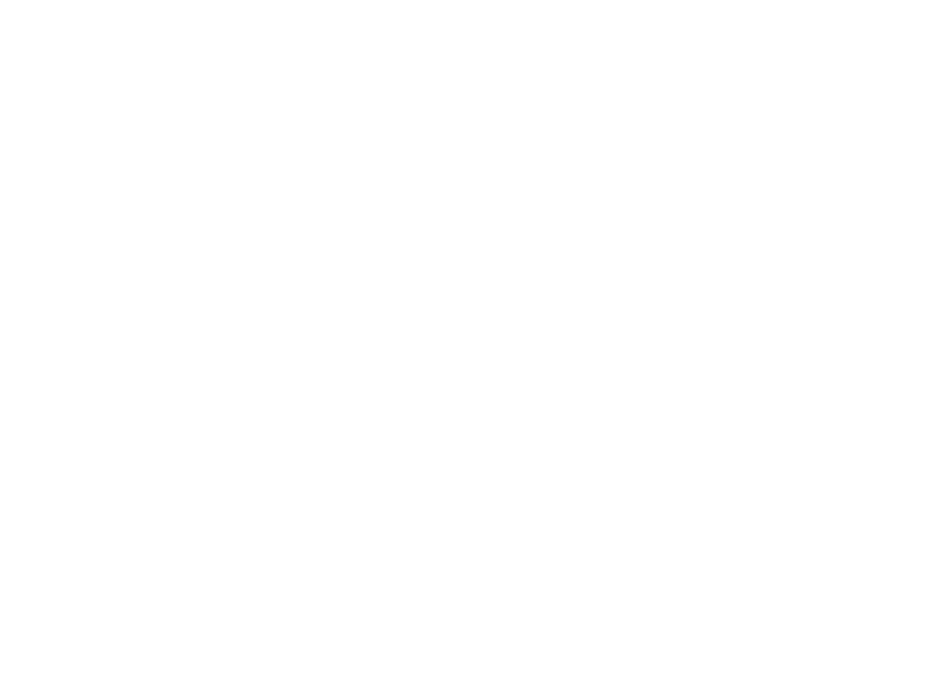
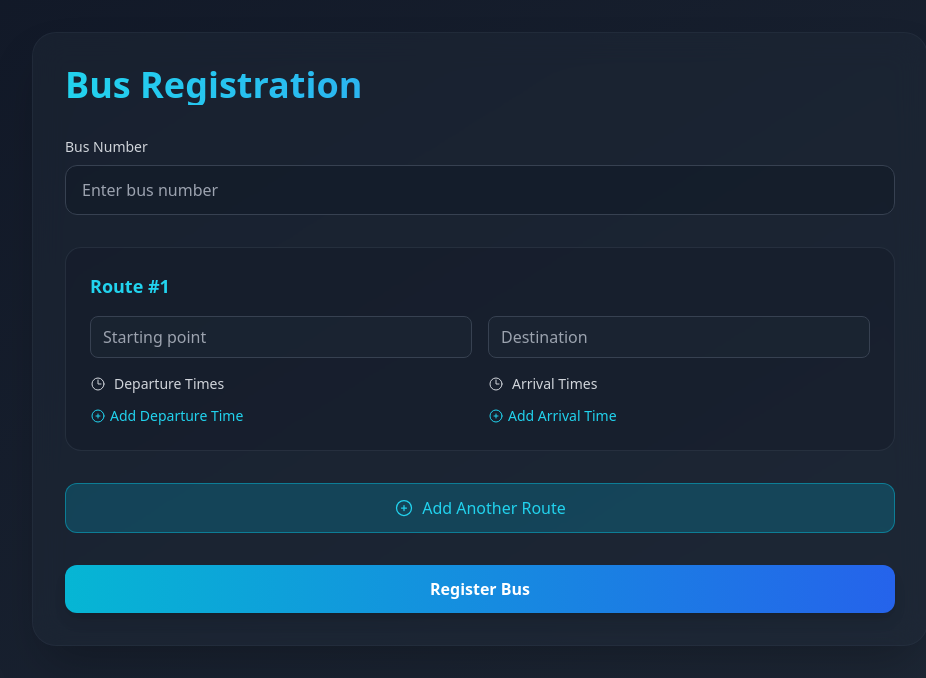
Before and after one commit to RaninduAmarasinghe/busbuddy_companyweb, a React (Create React App) app: page /bus/register in a window 1280 px wide. Before the commit this address had no page. Shown: the top 678 px of the page, without its empty margins (160-1086 px from the left). Built offline with nearby package versions, Linux system fonts and the light colour scheme.

Commit message:
add bus page

```diff
--- a/package.json
+++ b/package.json
@@ -4,13 +4,16 @@
   "private": true,
   "dependencies": {
     "@heroicons/react": "^2.2.0",
+    "@hookform/resolvers": "^4.1.0",
     "cra-template": "1.2.0",
     "react": "^19.0.0",
     "react-dom": "^19.0.0",
+    "react-hook-form": "^7.54.2",
     "react-icons": "^5.5.0",
     "react-router-dom": "^7.1.5",
     "react-scripts": "5.0.1",
-    "web-vitals": "^4.2.4"
+    "web-vitals": "^4.2.4",
+    "yup": "^1.6.1"
   },
   "scripts": {
     "start": "react-scripts start",
--- a/src/App.js
+++ b/src/App.js
@@ -2,6 +2,7 @@
 import Login from "./pages/Login";
 import Dashboard from "./pages/Dashboard";
 import Driverregister from "./pages/Driverregister";
+import Busregister from "./pages/Busregister";
 
 function App() {
   return (
@@ -10,6 +11,7 @@
         <Route path="/" element={<Login />} />
         <Route path="/dashboard" element={<Dashboard />} />
         <Route path="/driver/register" element={<Driverregister />} />
+        <Route path="/bus/register" element={<Busregister />} />
       </Routes>
     </Router>
   );
--- /dev/null
+++ b/src/pages/Busregister.js
@@ -0,0 +1,249 @@
+import React from 'react';
+import { useForm, useFieldArray } from 'react-hook-form';
+import { yupResolver } from '@hookform/resolvers/yup';
+import * as yup from 'yup';
+import { PlusCircleIcon, TrashIcon, ClockIcon } from '@heroicons/react/24/outline';
+
+const schema = yup.object().shape({
+  busNumber: yup.string().required('Bus number is required'),
+  routes: yup.array().of(
+    yup.object().shape({
+      startPoint: yup.string().required('Start point is required'),
+      endPoint: yup.string().required('End point is required'),
+      departureTimes: yup.array().of(
+        yup.string().required('Departure time is required')
+      ).min(1, 'At least one departure time required'),
+      arrivalTimes: yup.array().of( // Added arrivalTimes validation
+        yup.string().required('Arrival time is required')
+      ).min(1, 'At least one arrival time required')
+    })
+  ).min(1, 'At least one route required')
+});
+
+const RouteFields = ({ control, register, routeIndex, errors, onRemove }) => {
+  const { fields: departureTimes, append: appendDeparture, remove: removeDeparture } = useFieldArray({
+    control,
+    name: `routes.${routeIndex}.departureTimes`
+  });
+
+  // Added arrivalTimes field array
+  const { fields: arrivalTimes, append: appendArrival, remove: removeArrival } = useFieldArray({
+    control,
+    name: `routes.${routeIndex}.arrivalTimes`
+  });
+
+  return (
+    <div className="bg-gray-900/30 p-6 rounded-2xl border border-gray-700/50">
+      <div className="flex justify-between items-center mb-4">
+        <h3 className="text-lg font-semibold text-cyan-400">
+          Route #{routeIndex + 1}
+        </h3>
+        {routeIndex > 0 && (
+          <button
+            type="button"
+            onClick={onRemove}
+            className="text-rose-400 hover:text-rose-300 transition-colors"
+          >
+            <TrashIcon className="h-5 w-5" />
+          </button>
+        )}
+      </div>
+
+      <div className="grid grid-cols-1 md:grid-cols-2 gap-4">
+        <div className="relative">
+          <input
+            {...register(`routes.${routeIndex}.startPoint`)}
+            className="w-full bg-gray-800/50 border border-gray-700 rounded-lg py-2 px-3 text-gray-100 focus:ring-cyan-500"
+            placeholder="Starting point"
+          />
+          {errors.routes?.[routeIndex]?.startPoint && (
+            <p className="text-rose-400 text-sm mt-1">
+              {errors.routes[routeIndex].startPoint.message}
+            </p>
+          )}
+        </div>
+
+        <div className="relative">
+          <input
+            {...register(`routes.${routeIndex}.endPoint`)}
+            className="w-full bg-gray-800/50 border border-gray-700 rounded-lg py-2 px-3 text-gray-100 focus:ring-cyan-500"
+            placeholder="Destination"
+          />
+          {errors.routes?.[routeIndex]?.endPoint && (
+            <p className="text-rose-400 text-sm mt-1">
+              {errors.routes[routeIndex].endPoint.message}
+            </p>
+          )}
+        </div>
+      </div>
+
+      {/* Added arrival times section */}
+      <div className="mt-4 grid grid-cols-1 md:grid-cols-2 gap-4">
+        <div className="space-y-3">
+          <label className="text-sm font-medium text-gray-300 flex items-center gap-2">
+            <ClockIcon className="h-4 w-4" />
+            Departure Times
+          </label>
+          {departureTimes.map((time, timeIndex) => (
+            <div key={time.id} className="flex items-center gap-2">
+              <input
+                type="time"
+                {...register(`routes.${routeIndex}.departureTimes.${timeIndex}`)}
+                className="bg-gray-800/50 border border-gray-700 rounded-lg py-2 px-3 text-gray-100"
+              />
+              {timeIndex > 0 && (
+                <button
+                  type="button"
+                  onClick={() => removeDeparture(timeIndex)}
+                  className="text-rose-400 hover:text-rose-300"
+                >
+                  <TrashIcon className="h-4 w-4" />
+                </button>
+              )}
+            </div>
+          ))}
+          <button
+            type="button"
+            onClick={() => appendDeparture('')}
+            className="text-cyan-400 hover:text-cyan-300 text-sm flex items-center gap-1"
+          >
+            <PlusCircleIcon className="h-4 w-4" />
+            Add Departure Time
+          </button>
+          {errors.routes?.[routeIndex]?.departureTimes && (
+            <p className="text-rose-400 text-sm mt-1">
+              {errors.routes[routeIndex].departureTimes.message}
+            </p>
+          )}
+        </div>
+
+        {/* New arrival times section */}
+        <div className="space-y-3">
+          <label className="text-sm font-medium text-gray-300 flex items-center gap-2">
+            <ClockIcon className="h-4 w-4" />
+            Arrival Times
+          </label>
+          {arrivalTimes.map((time, timeIndex) => (
+            <div key={time.id} className="flex items-center gap-2">
+              <input
+                type="time"
+                {...register(`routes.${routeIndex}.arrivalTimes.${timeIndex}`)}
+                className="bg-gray-800/50 border border-gray-700 rounded-lg py-2 px-3 text-gray-100"
+              />
+              {timeIndex > 0 && (
+                <button
+                  type="button"
+                  onClick={() => removeArrival(timeIndex)}
+                  className="text-rose-400 hover:text-rose-300"
+                >
+                  <TrashIcon className="h-4 w-4" />
+                </button>
+              )}
+            </div>
+          ))}
+          <button
+            type="button"
+            onClick={() => appendArrival('')}
+            className="text-cyan-400 hover:text-cyan-300 text-sm flex items-center gap-1"
+          >
+            <PlusCircleIcon className="h-4 w-4" />
+            Add Arrival Time
+          </button>
+          {errors.routes?.[routeIndex]?.arrivalTimes && (
+            <p className="text-rose-400 text-sm mt-1">
+              {errors.routes[routeIndex].arrivalTimes.message}
+            </p>
+          )}
+        </div>
+      </div>
+    </div>
+  );
+};
+
+export default function BusRegister() {
+  const {
+    control,
+    register,
+    handleSubmit,
+    formState: { errors }
+  } = useForm({
+    resolver: yupResolver(schema),
+    defaultValues: {
+      routes: [{
+        startPoint: '',
+        endPoint: '',
+        departureTimes: [''],
+        arrivalTimes: [''] // Added initial arrivalTimes
+      }]
+    }
+  });
+
+  const { fields: routes, append: appendRoute, remove: removeRoute } = useFieldArray({
+    control,
+    name: 'routes'
+  });
+
+  const onSubmit = (data) => {
+    console.log('Form Data:', data);
+  };
+
+  return (
+    <div className="min-h-screen bg-gradient-to-br from-gray-900 to-gray-800 py-8 px-4 sm:px-6 lg:px-8">
+      <div className="max-w-4xl mx-auto bg-gray-800/50 backdrop-blur-lg rounded-3xl p-8 shadow-2xl border border-gray-700/30">
+        <h1 className="text-4xl font-bold text-transparent bg-clip-text bg-gradient-to-r from-cyan-400 to-blue-500 mb-8">
+          Bus Registration
+        </h1>
+
+        <form onSubmit={handleSubmit(onSubmit)} className="space-y-8">
+          <div className="group relative">
+            <label className="block text-sm font-medium text-gray-300 mb-2">
+              Bus Number
+            </label>
+            <input
+              {...register('busNumber')}
+              className="w-full bg-gray-900/50 border border-gray-700 rounded-xl py-3 px-4 text-gray-100 focus:ring-2 focus:ring-cyan-500 focus:border-transparent transition-all"
+              placeholder="Enter bus number"
+            />
+            {errors.busNumber && (
+              <p className="text-rose-400 text-sm mt-1">{errors.busNumber.message}</p>
+            )}
+          </div>
+
+          <div className="space-y-6">
+            {routes.map((route, routeIndex) => (
+              <RouteFields
+                key={route.id}
+                control={control}
+                register={register}
+                routeIndex={routeIndex}
+                errors={errors}
+                onRemove={() => removeRoute(routeIndex)}
+              />
+            ))}
+          </div>
+
+          <button
+            type="button"
+            onClick={() => appendRoute({
+              startPoint: '',
+              endPoint: '',
+              departureTimes: [''],
+              arrivalTimes: [''] // Added to new routes
+            })}
+            className="w-full py-3 bg-cyan-600/30 hover:bg-cyan-600/40 border border-cyan-500/50 rounded-xl text-cyan-400 flex items-center justify-center gap-2 transition-all"
+          >
+            <PlusCircleIcon className="h-5 w-5" />
+            Add Another Route
+          </button>
+
+          <button
+            type="submit"
+            className="w-full py-3 bg-gradient-to-r from-cyan-500 to-blue-600 hover:from-cyan-400 hover:to-blue-500 rounded-xl text-white font-semibold shadow-lg transition-all"
+          >
+            Register Bus
+          </button>
+        </form>
+      </div>
+    </div>
+  );
+}
--- a/src/pages/Dashboard.js
+++ b/src/pages/Dashboard.js
@@ -33,7 +33,7 @@
         {
             title: 'Bus Registration',
             icon: <TruckIcon className="w-8 h-8" />,
-            link: '/buses/register',
+            link: '/bus/register',
             color: 'bg-purple-100 hover:bg-purple-200'
         },
         {
--- a/src/pages/Driverregister.js
+++ b/src/pages/Driverregister.js
@@ -40,7 +40,7 @@
             if (!response.ok) throw new Error('Registration failed');
 
             alert('Registration successful!');
-            navigate('/login');
+            navigate('/dashboard');
         } catch (error) {
             alert(error.message || 'An error occurred during registration');
         } finally {
```
Also changed, not shown: 1 other file (tests, documents, lock files or other folders).
